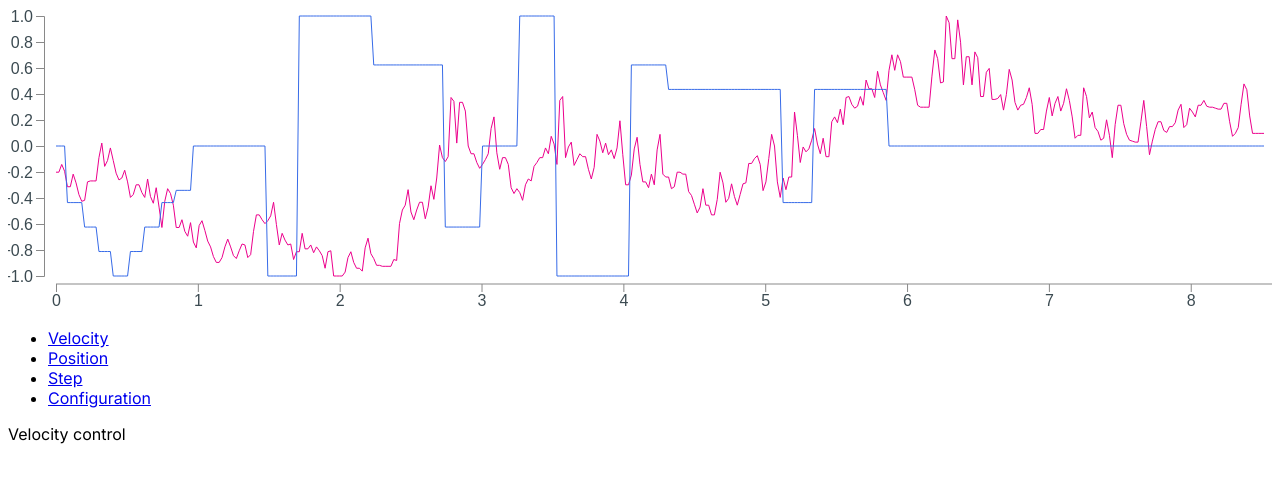
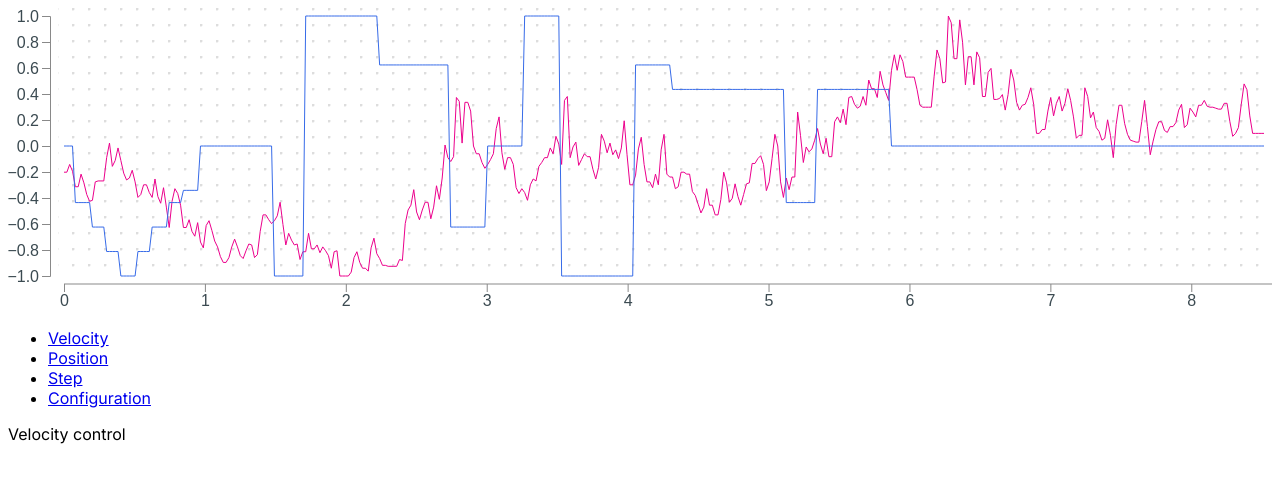
Before and after one commit to 01binary/pidtuner, a Next.js app in the folder ui/: page / in a window 1280 px wide. Shown: the top 482 px of the page. Built offline with nearby package versions, Linux system fonts and the light colour scheme.

Commit message:
Plot background

```diff
--- a/ui/app/components/Plot.tsx
+++ b/ui/app/components/Plot.tsx
@@ -6,7 +6,7 @@ import styles from "./Plot.module.css";
 import data from "./sample.json";
 
 const HEIGHT = 300;
-const MARGIN_LEFT = 48;
+const MARGIN_LEFT = 56;
 const MARGIN_TOP = 8;
 const MARGIN_RIGHT = 8;
 const MARGIN_BOTTOM = 32;
@@ -67,21 +67,21 @@ export const Plot = () => {
   );
 
   useEffect(() => {
-    setWidth(plotRef.current?.clientWidth ?? 0)
+    setWidth(plotRef.current?.clientWidth ?? 0);
   }, []);
 
   useEffect(() => {
     d3
       .select(axisBottomRef.current)
       .call(d3.axisBottom(x).tickSize(TICK_SIZE))
-      .call(g => g.select(".domain").remove())
+      .call(g => g.select(".domain").remove());
   }, [x]);
 
   useEffect(() => {
     d3
       .select(axisLeftRef.current)
       .call(d3.axisLeft(y)
-      .tickSize(TICK_SIZE))
+      .tickSize(TICK_SIZE));
   }, [y]);
 
   const absolute = useMemo(() => data.map(({ absolute }) => absolute), []);
@@ -105,6 +105,29 @@ export const Plot = () => {
       height={HEIGHT}
       className={styles.plot}
     >
+      <defs>
+        <pattern
+          id="dotFill"
+          patternUnits="userSpaceOnUse"
+          width="16"
+          height="16"
+        >
+          <circle
+            cx="1"
+            cy="1"
+            r="1.5"
+            fill="#dddddd"
+            stroke="none"
+          />
+        </pattern>
+      </defs>
+      <rect
+        x={MARGIN_LEFT - 6}
+        y={0}
+        width={width ?? 0 - MARGIN_LEFT}
+        height={HEIGHT - MARGIN_BOTTOM - MARGIN_TOP}
+        fill="url(#dotFill)"
+      />
       <g
         ref={axisBottomRef}
         className={styles.axisBottom}
```
